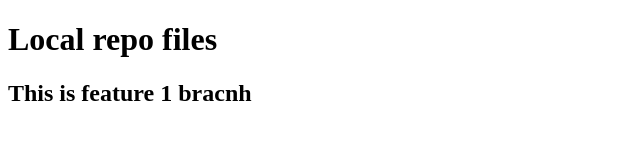
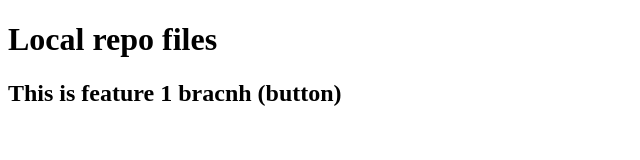
Before and after one commit to M-Humza-Pirzada/local_repo, a plain HTML site: page index.html in a window 1280 px wide. Shown: the whole page, without its empty margins (0-640 px from the left). Drawn offline with Linux system fonts and the light colour scheme.

```diff
--- a/index.html
+++ b/index.html
@@ -7,7 +7,7 @@
 </head>
 <body>
     <h1>Local repo files</h1>
-    <h2>This is feature 1 bracnh</h2>
+    <h2>This is feature 1 bracnh (button)</h2>
 
 </body>
 </html>
```
